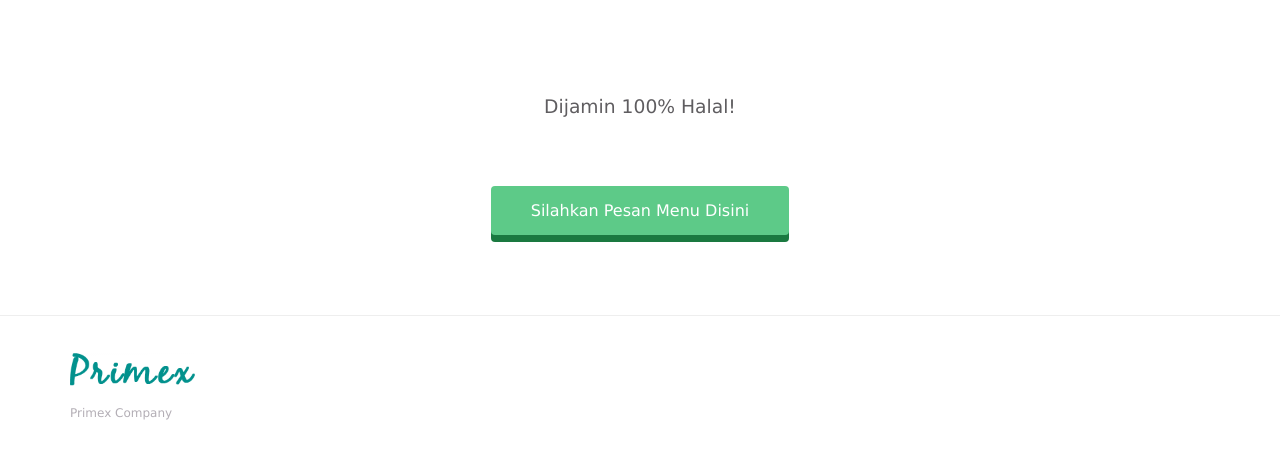
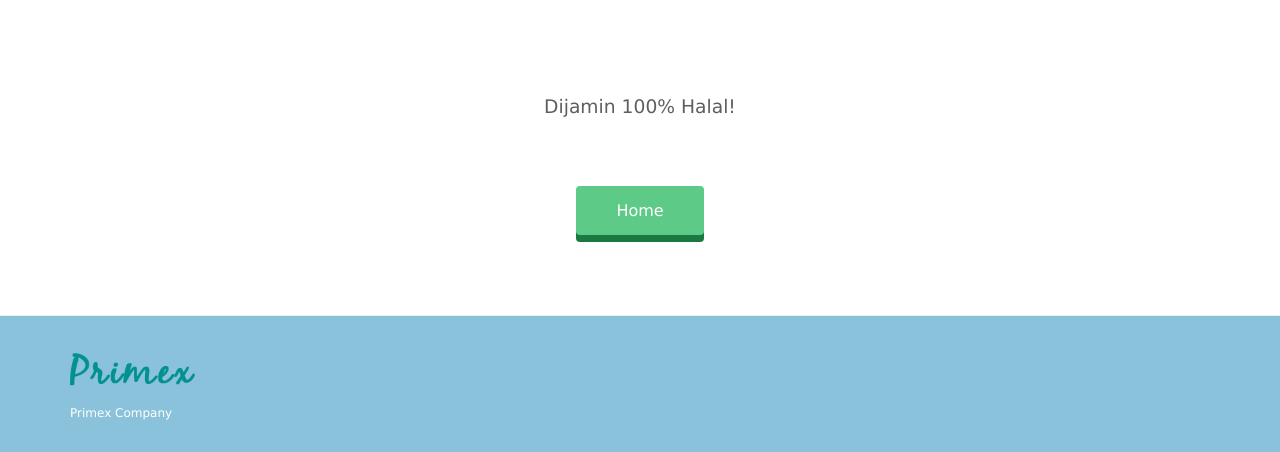
Before and after one commit to aryawardhna/web-css-html, a plain HTML site: page index.html in a window 1280 px wide. Shown: the part 1168-1620 px from the top of the page. Drawn offline with Linux system fonts and the light colour scheme.

Commit message:
change css footer

```diff
--- a/index.html
+++ b/index.html
@@ -90,7 +90,7 @@
         <div class="heading">
           <h3>Dijamin 100% Halal!</h3>
         </div>
-        <a href="#" class="btn message">Silahkan Pesan Menu Disini</a>
+        <a href="#" class="btn message">Home</a>
       </div>
     </div>
     <footer>
--- a/stylesheet.css
+++ b/stylesheet.css
@@ -86,7 +86,7 @@
   header {
     height: 65px;
     width: 100%;
-    background-color: rgb(137, 194, 218);;
+    background-color: rgb(137, 194, 218);
     position :fixed;
     top: 0;
     z-index: 10;
@@ -194,13 +194,14 @@
   }
 
   footer p {
-    color: #b3aeb5;
+    color: #ffffff;
     font-size: 12px;
   }
 
   footer {
     padding-top: 30px;
     padding-bottom: 20px;
+    background-color: rgb(137, 194, 218);
   }
 
   .menu-icon {
```
